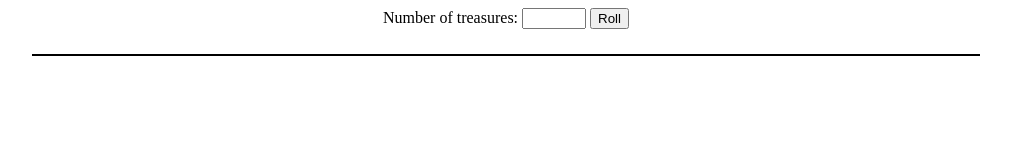
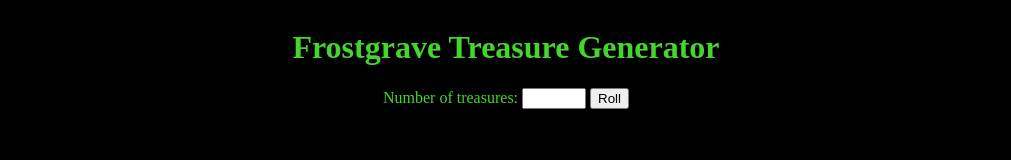
Before and after one commit to WilderDan/Treasure_Generator, a plain HTML site: page index.html in a window 1280 px wide. Shown: the whole page, without its empty margins (134-1145 px from the left). Drawn offline with nearby package versions, Linux system fonts and the light colour scheme.

Commit message:
Add header and colors

```diff
--- a/index.html
+++ b/index.html
@@ -20,6 +20,7 @@
         <a href="#">upgrade your browser</a> to improve your experience.
       </p>
     <![endif]-->
+    <h1>Frostgrave Treasure Generator</h1>
     <form action="javascript:handleRollClick()">
       <label for="numTreasure">Number of treasures:</label>
       <input
--- a/style.css
+++ b/style.css
@@ -2,6 +2,8 @@ body {
   display: flex;
   flex-direction: column;
   align-items: center;
+  background-color: black;
+  color: #44D62C;
 }
 
 table {
```
